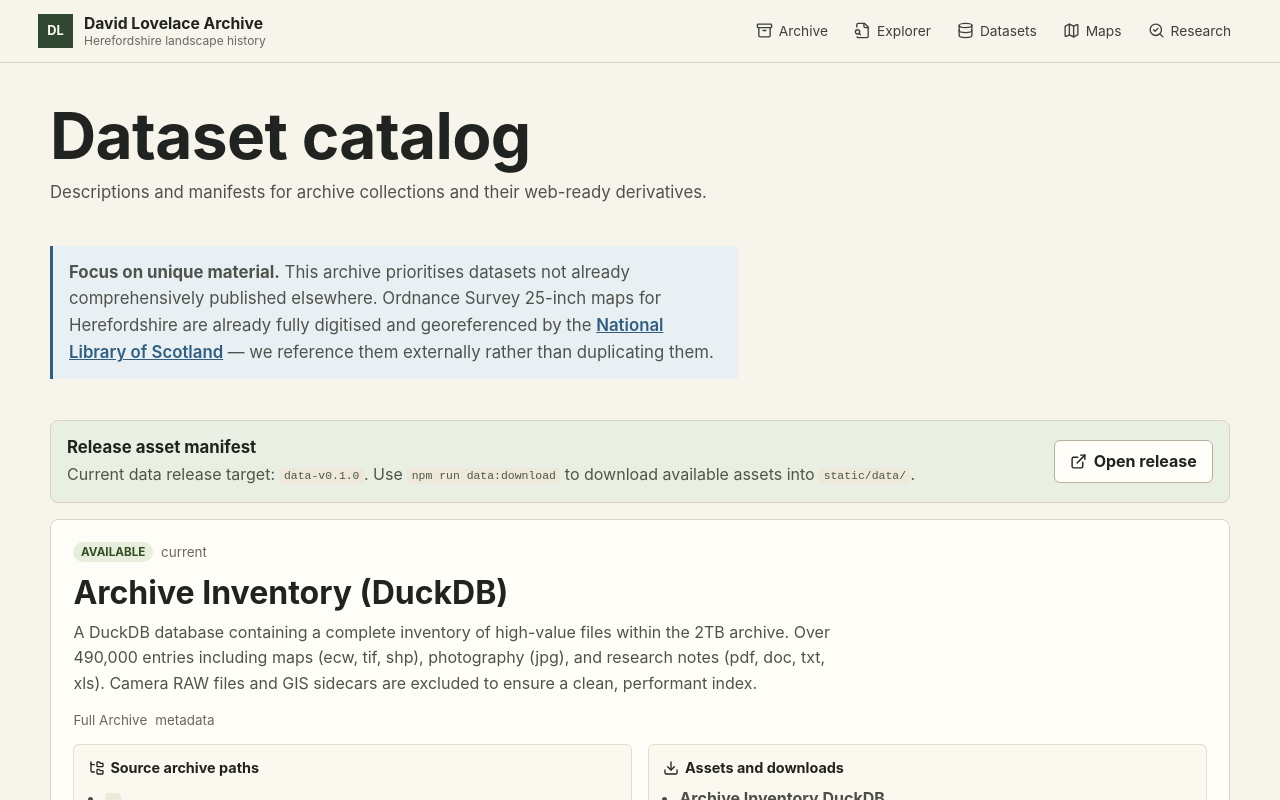
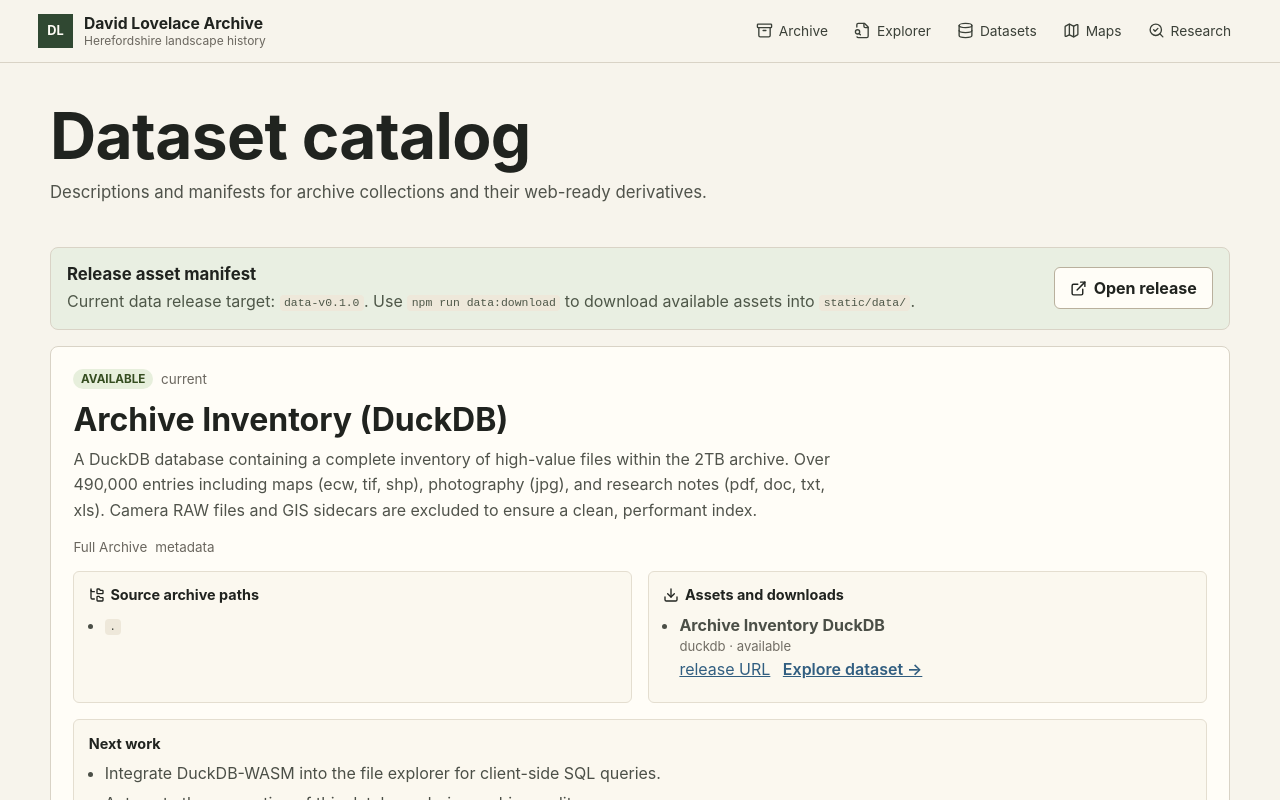
Before and after one commit to foss4lh/david-lovelace-archive, a SvelteKit app: page /datasets in a window 1280 px wide. Shown: the top 800 px of the page. Built offline with nearby package versions, Linux system fonts and the light colour scheme.

Commit message:
content: deduplicate 'focus on unique material' messaging
Remove the bold callout from datasets and explorer pages.
Merge the message into the landing page lede as plain prose.
It now appears once, in context, without drawing attention to itself.

```diff
--- a/src/routes/datasets/+page.svelte
+++ b/src/routes/datasets/+page.svelte
@@ -8,18 +8,6 @@
 	<section class="page-heading">
 		<h1>Dataset catalog</h1>
 		<p>Descriptions and manifests for archive collections and their web-ready derivatives.</p>
-		<p class="focus-note">
-			<strong>Focus on unique material.</strong>
-			This archive prioritises datasets not already comprehensively published elsewhere. Ordnance Survey
-			25-inch maps for Herefordshire are already fully digitised and georeferenced by the
-			<!-- eslint-disable-next-line svelte/no-navigation-without-resolve -->
-			<a
-				href="https://maps.nls.uk/os/25inch-england-and-wales/herefordshire.html"
-				target="_blank"
-				rel="noopener noreferrer">National Library of Scotland</a
-			>
-			— we reference them externally rather than duplicating them.
-		</p>
 	</section>
 
 	<section class="download-panel">
```
Also changed, not shown: src/routes/+page.svelte (+3 -13 lines), src/routes/explorer/+page.svelte (+2 -13 lines).
